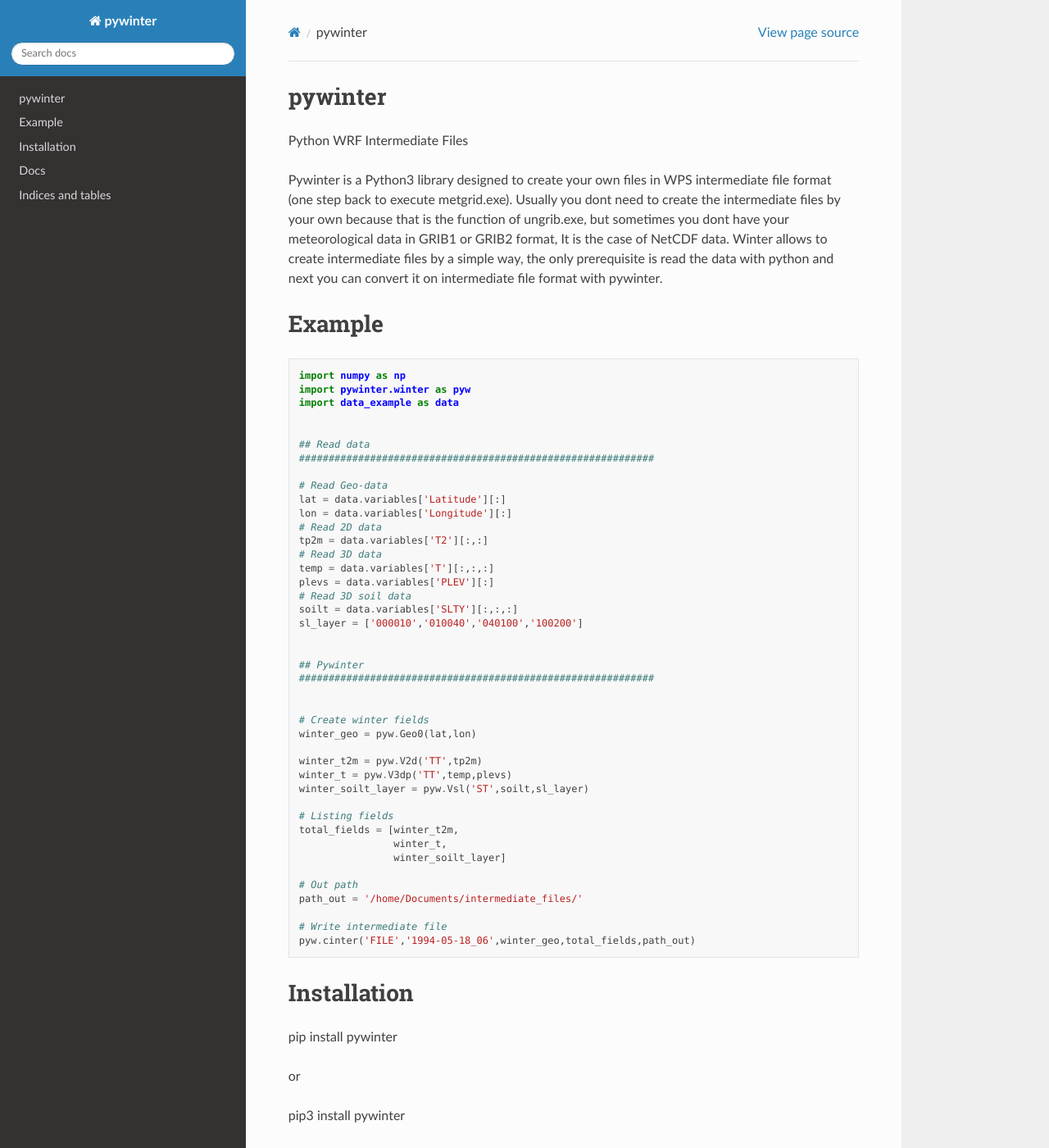
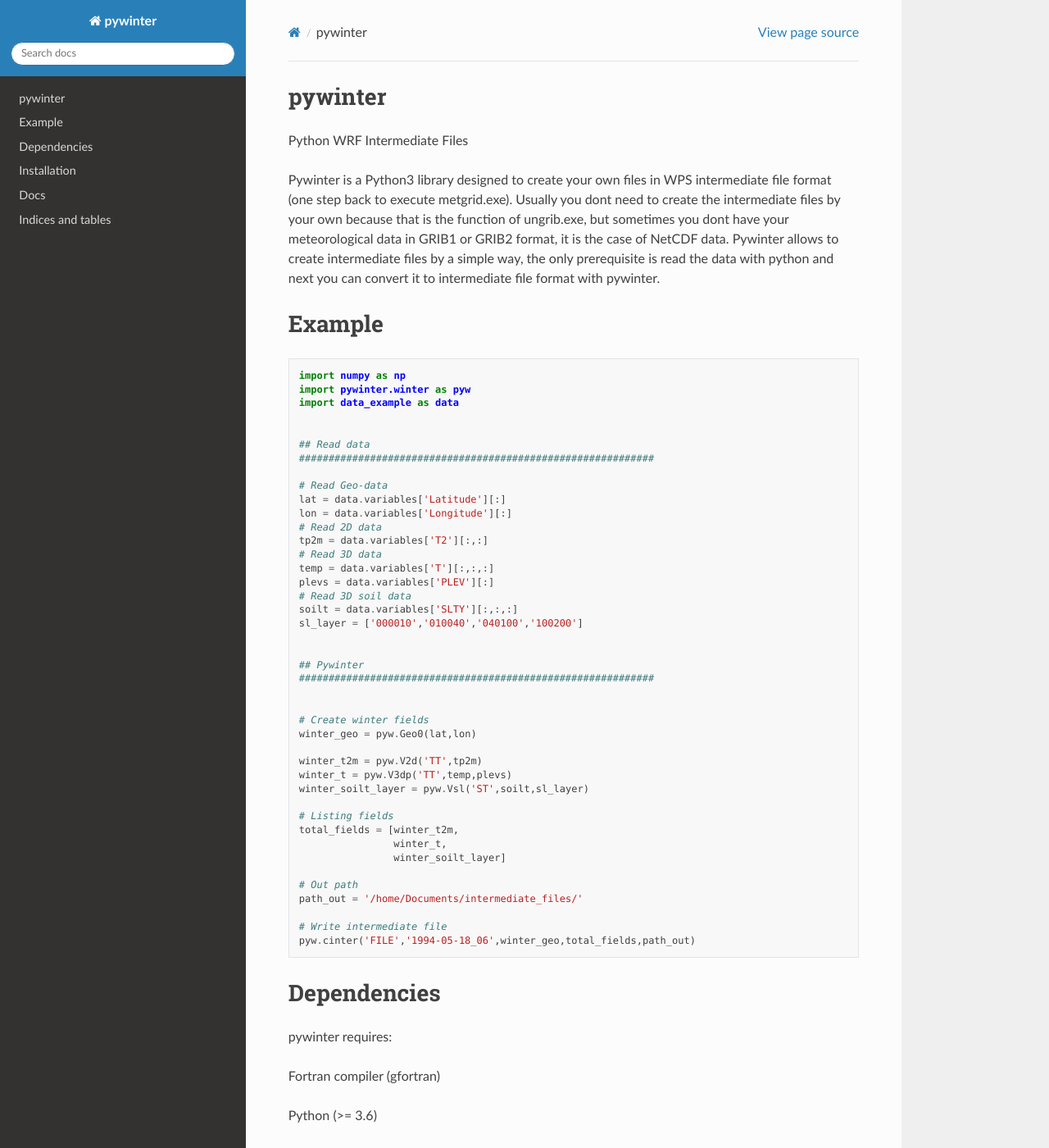
Before and after one commit to dniloash/Pywinter, a Sphinx documentation site: the page built from rtdoc/source/index.rst, in a window 1280 px wide and 1400 px high. Shown: the whole window at 82% size. Built offline with Sphinx 7.4.7 and the Read the Docs theme 2.0.0, drawn with Linux system fonts in a browser that asks for light colours; some of the changed text lies outside the part shown.

Commit message:
correction add info in main file

```diff
--- a/rtdoc/source/index.rst
+++ b/rtdoc/source/index.rst
@@ -7,7 +7,7 @@
 ====================================
 Python WRF Intermediate Files
 
-Pywinter is a Python3 library designed to create your own files in WPS intermediate file format (one step back to execute metgrid.exe). Usually you dont need to create the intermediate files by your own because that is the function of ungrib.exe, but sometimes you dont have your meteorological data in GRIB1 or GRIB2 format, It is the case of NetCDF data. Winter allows to create intermediate files by a simple way, the only prerequisite is read the data with python and next you can convert it on intermediate file format with pywinter.
+Pywinter is a Python3 library designed to create your own files in WPS intermediate file format (one step back to execute metgrid.exe). Usually you dont need to create the intermediate files by your own because that is the function of ungrib.exe, but sometimes you dont have your meteorological data in GRIB1 or GRIB2 format, it is the case of NetCDF data. Pywinter allows to create intermediate files by a simple way, the only prerequisite is read the data with python and next you can convert it to intermediate file format with pywinter.
 
 
 Example
@@ -64,6 +64,19 @@
    :maxdepth: 2
    :caption: Contents:
 
+
+Dependencies
+====================================
+pywinter requires:
+
+Fortran compiler (gfortran)
+
+Python (>= 3.6)
+
+Numpy
+
+Pywinter has been tested in linux distributions.
+
 Installation
 ====================================
 pip install pywinter
```
